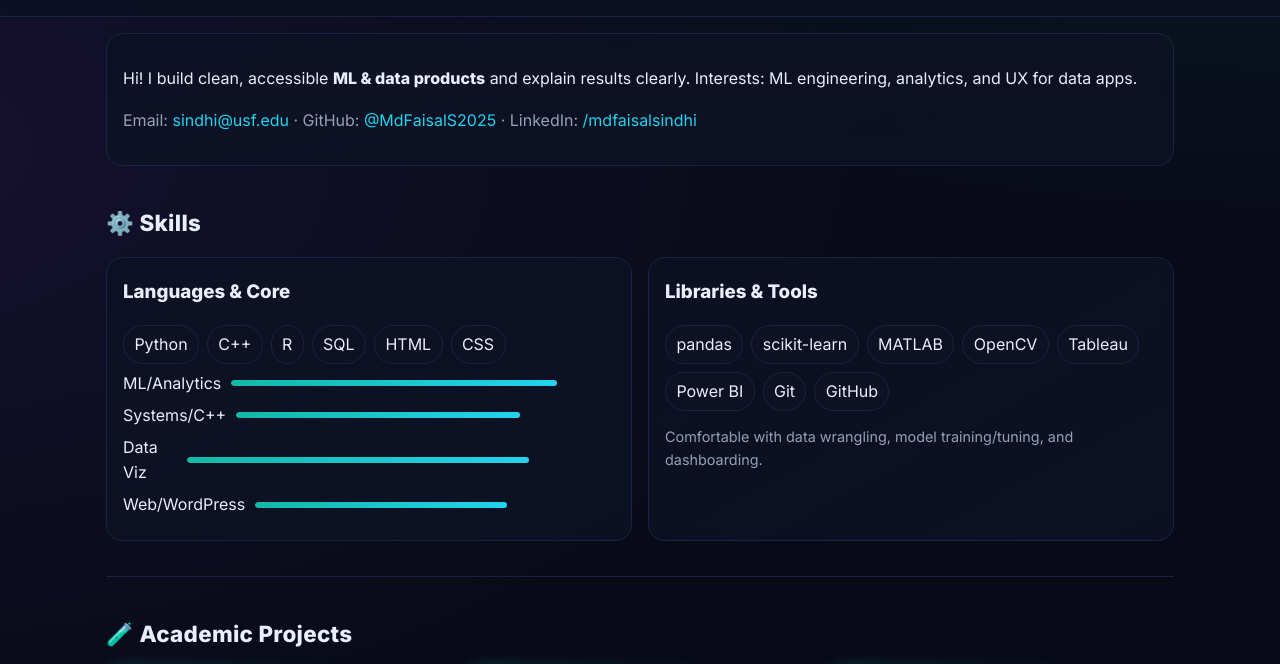
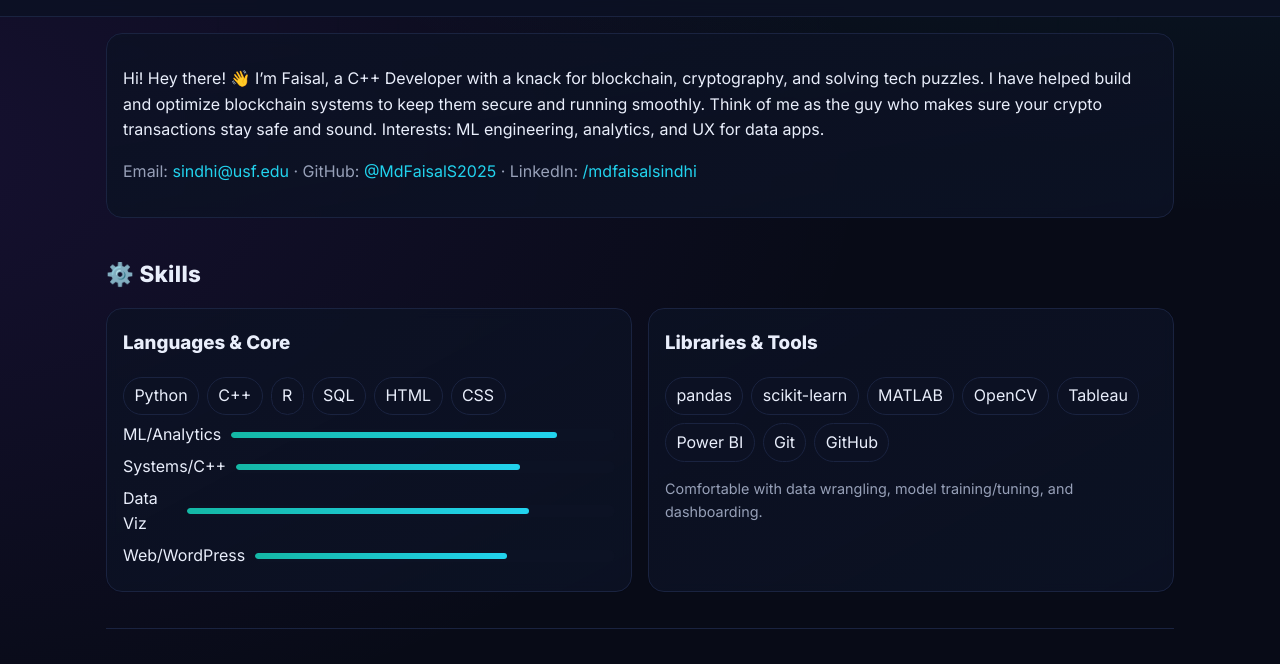
Before and after one commit to MdFaisalS2025/portfolio-U62870727, a plain HTML site: page index.html in a window 1280 px wide. Shown: the part 113-777 px from the top of the page. Drawn offline with Linux system fonts and the light colour scheme.

Commit message:
Update index.html

```diff
--- a/index.html
+++ b/index.html
@@ -27,7 +27,7 @@
 
   <main class="container">
     <section class="intro card glass">
-      <p>Hi! I build clean, accessible <strong>ML & data products</strong> and explain results clearly. Interests: ML engineering, analytics, and UX for data apps.</p>
+      <p>Hi! Hey there! 👋 I’m Faisal, a C++ Developer with a knack for blockchain, cryptography, and solving tech puzzles. I have helped build and optimize blockchain systems to keep them secure and running smoothly. Think of me as the guy who makes sure your crypto transactions stay safe and sound. Interests: ML engineering, analytics, and UX for data apps.</p>
       <p class="muted">Email: <a href="mailto:sindhi@usf.edu">sindhi@usf.edu</a> · GitHub: <a href="https://github.com/MdFaisalS2025" target="_blank">@MdFaisalS2025</a> · LinkedIn: <a href="https://www.linkedin.com/in/mdfaisalsindhi/" target="_blank">/mdfaisalsindhi</a></p>
     </section>
 
```
